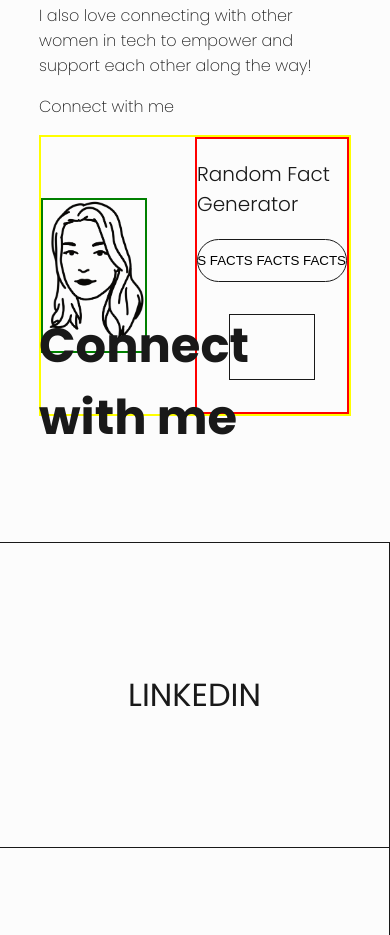
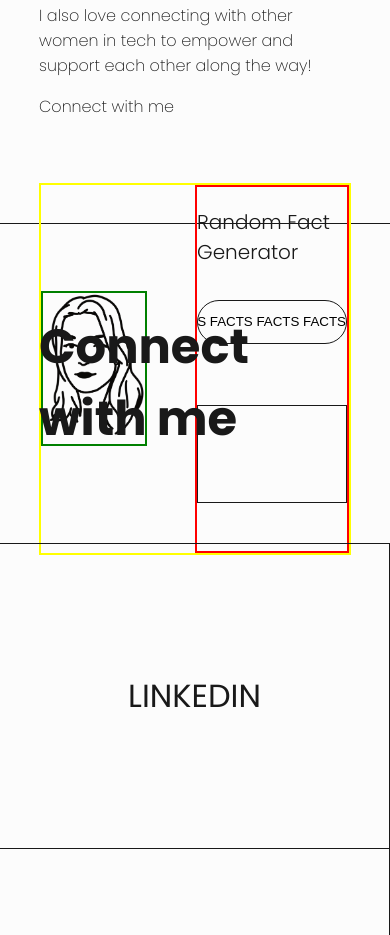
Before and after one commit to zofienora/portfolio-three, a plain HTML site: page index.html in a window 390 px wide. Shown: the part 4675-5610 px from the top of the page. Drawn offline with Linux system fonts and the light colour scheme.

Commit message:
basic media queries finished

```diff
--- a/style.css
+++ b/style.css
@@ -274,6 +274,7 @@ html {
         align-items: center;
         text-align: left;
         margin: 0;
+        margin-top: 3em;
         padding: 0;
         border: 2px solid yellow;
     }
@@ -366,7 +367,18 @@ html {
     opacity: 0; /* Fully transparent */
 }
 
-@med
+@media (max-width: 900px) {
+    .factspopping {
+        padding: 3em;
+        margin: 3em 0;
+    }
+
+    .marquee-button {
+        margin: 1em 0;
+    }
+
+
+}
 
 
 /* --------------------------------CONNECT----------------------------- */
```
